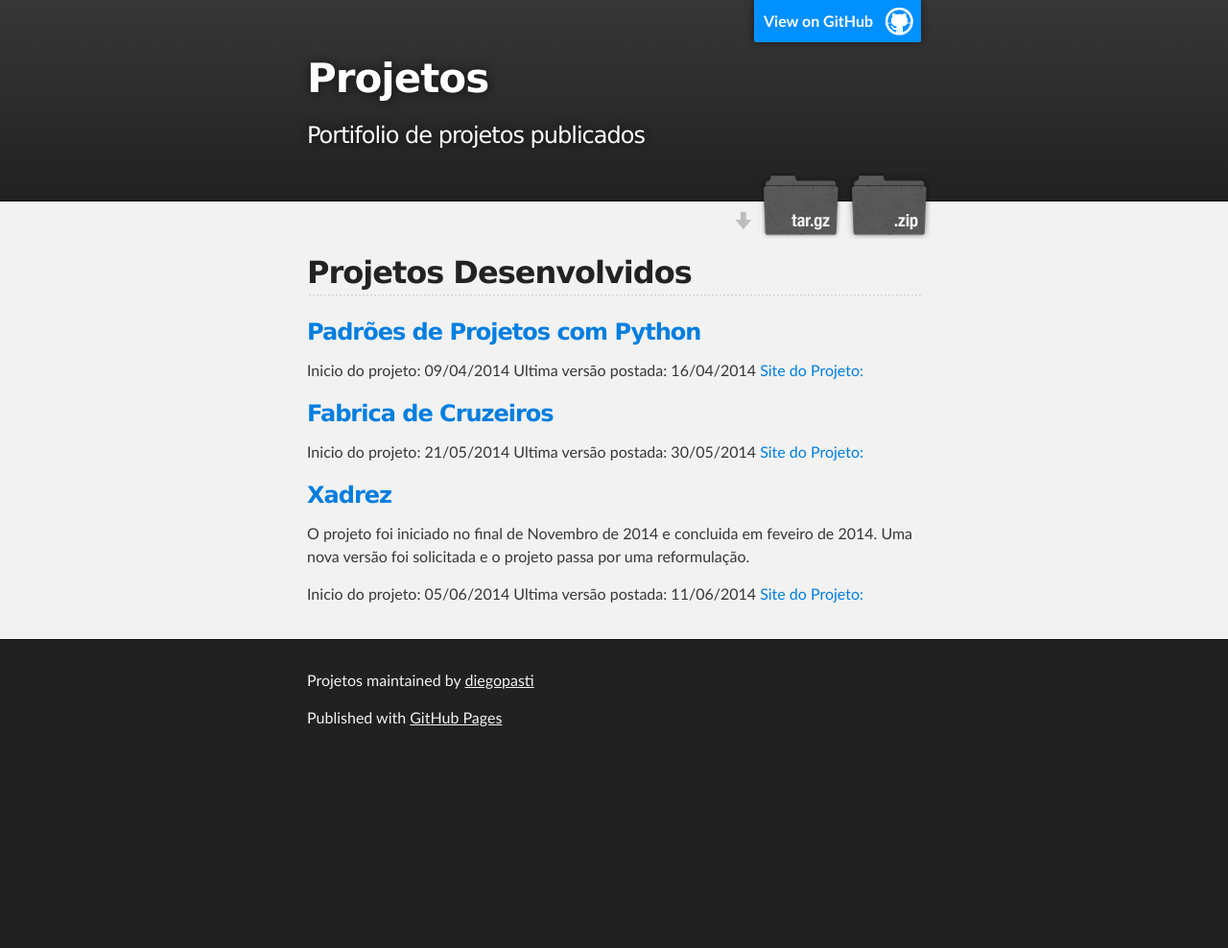
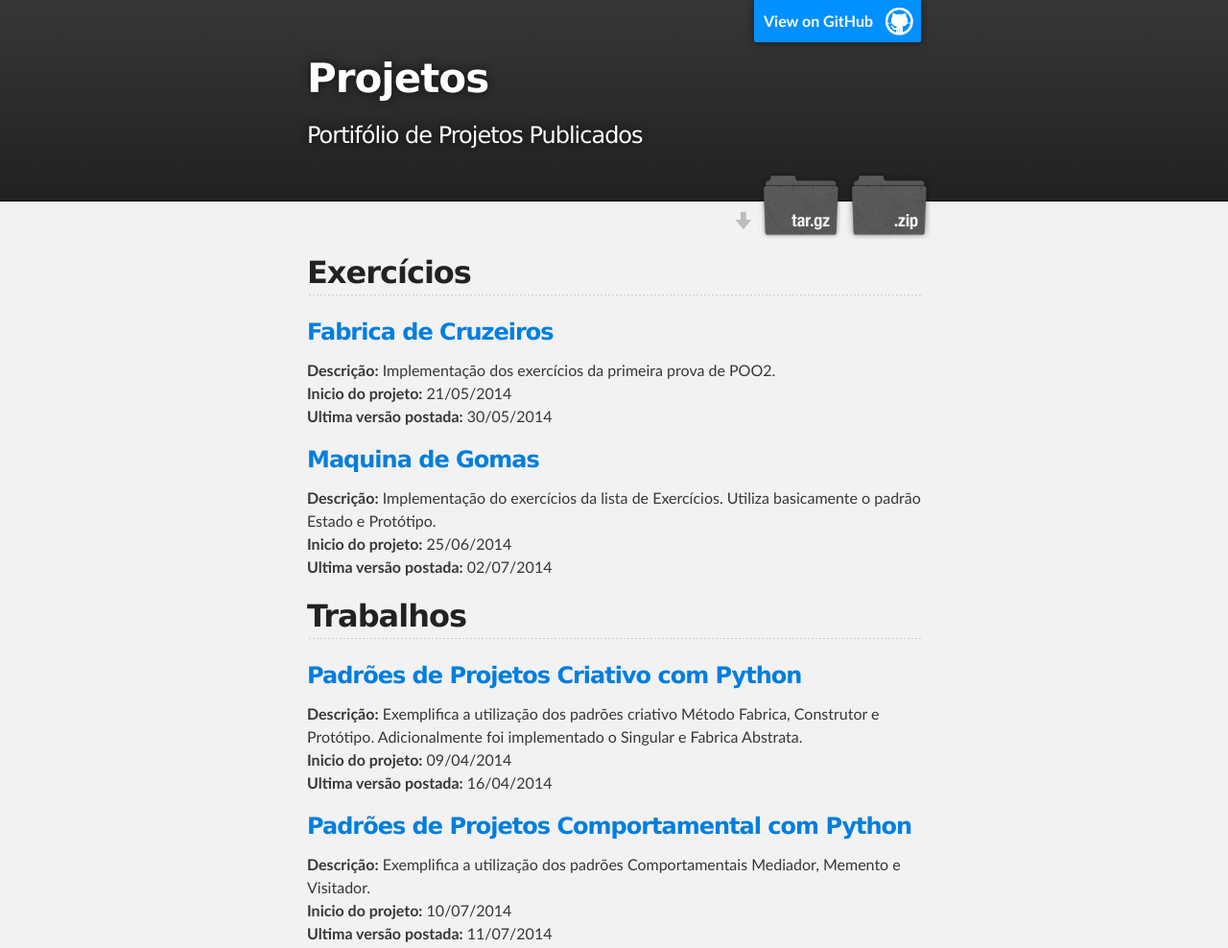
Before and after one commit to diegopasti/projetos, a plain HTML site: page index.html in a window 1280 px wide. Shown: the top 988 px of the page at 96% size. Before the commit the page ends 800 px from the top, so only its background shows below. Drawn offline with Linux system fonts and the light colour scheme.

Commit message:
Create gh-pages branch via GitHub

```diff
--- a/index.html
+++ b/index.html
@@ -4,7 +4,7 @@
   <head>
     <meta charset='utf-8' />
     <meta http-equiv="X-UA-Compatible" content="chrome=1" />
-    <meta name="description" content="Projetos : Portifolio de projetos publicados" />
+    <meta name="description" content="Projetos : Portifólio de Projetos Publicados" />
 
     <link rel="stylesheet" type="text/css" media="screen" href="stylesheets/stylesheet.css">
 
@@ -19,7 +19,7 @@
           <a id="forkme_banner" href="https://github.com/diegopasti/projetos">View on GitHub</a>
 
           <h1 id="project_title">Projetos</h1>
-          <h2 id="project_tagline">Portifolio de projetos publicados</h2>
+          <h2 id="project_tagline">Portifólio de Projetos Publicados</h2>
 
             <section id="downloads">
               <a class="zip_download_link" href="https://github.com/diegopasti/projetos/zipball/master">Download this project as a .zip file</a>
@@ -32,33 +32,41 @@
     <div id="main_content_wrap" class="outer">
       <section id="main_content" class="inner">
         <h2>
-<a name="projetos-desenvolvidos" class="anchor" href="#projetos-desenvolvidos"><span class="octicon octicon-link"></span></a>Projetos Desenvolvidos</h2>
-
-<h3>
-<a name="padr%C3%B5es-de-projetos-com-python" class="anchor" href="#padr%C3%B5es-de-projetos-com-python"><span class="octicon octicon-link"></span></a><a href="http://diegopasti.github.io/PadroesProjetoPython/">Padrões de Projetos com Python</a>
-</h3>
-
-<p>Inicio do projeto: 09/04/2014
-Ultima versão postada: 16/04/2014
-<a href="http://diegopasti.github.io/PadroesProjetoPython/">Site do Projeto: </a></p>
+<a name="exerc%C3%ADcios" class="anchor" href="#exerc%C3%ADcios"><span class="octicon octicon-link"></span></a>Exercícios</h2>
 
 <h3>
 <a name="fabrica-de-cruzeiros" class="anchor" href="#fabrica-de-cruzeiros"><span class="octicon octicon-link"></span></a><a href="http://diegopasti.github.io/faculdade-poo2-fabrica_cruzeiros/">Fabrica de Cruzeiros</a>
 </h3>
 
-<p>Inicio do projeto: 21/05/2014
-Ultima versão postada: 30/05/2014
-<a href="http://diegopasti.github.io/faculdade-poo2-fabrica_cruzeiros/">Site do Projeto: </a></p>
+<p><strong>Descrição:</strong> Implementação dos exercícios da primeira prova de POO2.<br><strong>Inicio do projeto:</strong> 21/05/2014 <br><strong>Ultima versão postada:</strong> 30/05/2014 <br></p>
+
+<h3>
+<a name="maquina-de-gomas" class="anchor" href="#maquina-de-gomas"><span class="octicon octicon-link"></span></a><a href="http://diegopasti.github.io/faculdade.poo2.maquinaGomas">Maquina de Gomas</a>
+</h3>
+
+<p><strong>Descrição:</strong> Implementação do exercícios da lista de Exercícios. Utiliza basicamente o padrão Estado e Protótipo. <br><strong>Inicio do projeto:</strong> 25/06/2014 <br><strong>Ultima versão postada:</strong> 02/07/2014 <br></p>
+
+<h2>
+<a name="trabalhos" class="anchor" href="#trabalhos"><span class="octicon octicon-link"></span></a>Trabalhos</h2>
+
+<h3>
+<a name="padr%C3%B5es-de-projetos-criativo-com-python" class="anchor" href="#padr%C3%B5es-de-projetos-criativo-com-python"><span class="octicon octicon-link"></span></a><a href="http://diegopasti.github.io/PadroesProjetoPython/">Padrões de Projetos Criativo com Python</a>
+</h3>
+
+<p><strong>Descrição:</strong> Exemplifica a utilização dos padrões criativo Método Fabrica, Construtor e Protótipo.
+Adicionalmente foi implementado o Singular e Fabrica Abstrata.<br><strong>Inicio do projeto:</strong> 09/04/2014<br><strong>Ultima versão postada:</strong> 16/04/2014<br></p>
+
+<h3>
+<a name="padr%C3%B5es-de-projetos-comportamental-com-python" class="anchor" href="#padr%C3%B5es-de-projetos-comportamental-com-python"><span class="octicon octicon-link"></span></a><a href="http://diegopasti.github.io/faculdade.poo2.controleCarros/">Padrões de Projetos Comportamental com Python</a>
+</h3>
+
+<p><strong>Descrição:</strong> Exemplifica a utilização dos padrões Comportamentais Mediador, Memento e Visitador.<br><strong>Inicio do projeto:</strong> 10/07/2014<br><strong>Ultima versão postada:</strong> 11/07/2014<br></p>
 
 <h3>
 <a name="xadrez" class="anchor" href="#xadrez"><span class="octicon octicon-link"></span></a><a href="http://diegopasti.github.io/faculdade-poo2-xadrez/">Xadrez</a>
 </h3>
 
-<p>O projeto foi iniciado no final de Novembro de 2014 e concluida em feveiro de 2014. Uma nova versão foi solicitada e o projeto passa por uma reformulação.</p>
-
-<p>Inicio do projeto: 05/06/2014
-Ultima versão postada: 11/06/2014
-<a href="http://diegopasti.github.io/faculdade-poo2-xadrez/">Site do Projeto: </a></p>
+<p><strong>Descrição:</strong> Implementação um  Jogo de Xadrez utilizando diversos padrões de projetos combinados.<br><strong>Inicio do projeto:</strong> 05/06/2014<br><strong>Ultima versão postada:</strong> 11/06/2014<br></p>
       </section>
     </div>
 
```
Also changed, not shown: params.json (+1 -1 lines).
